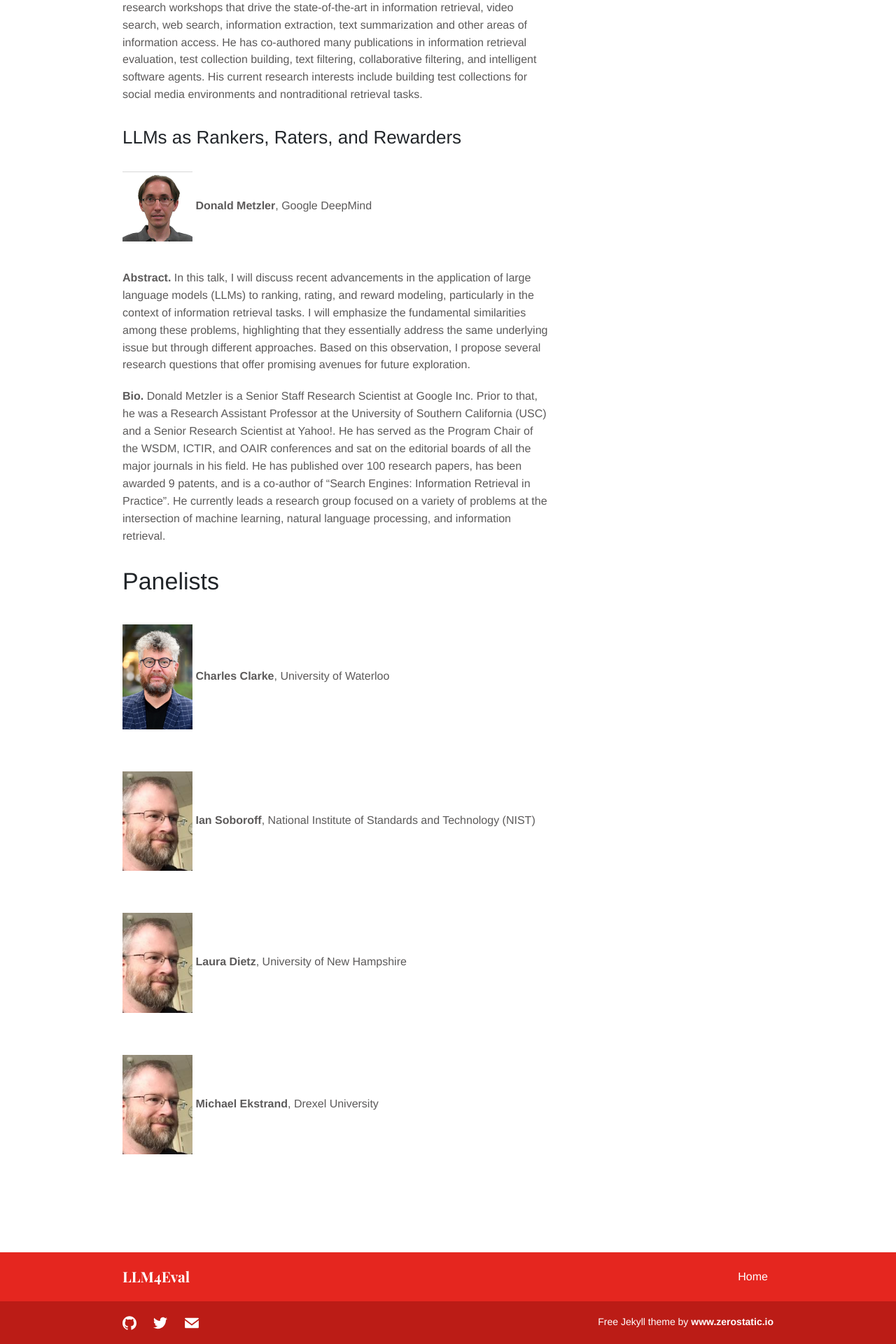
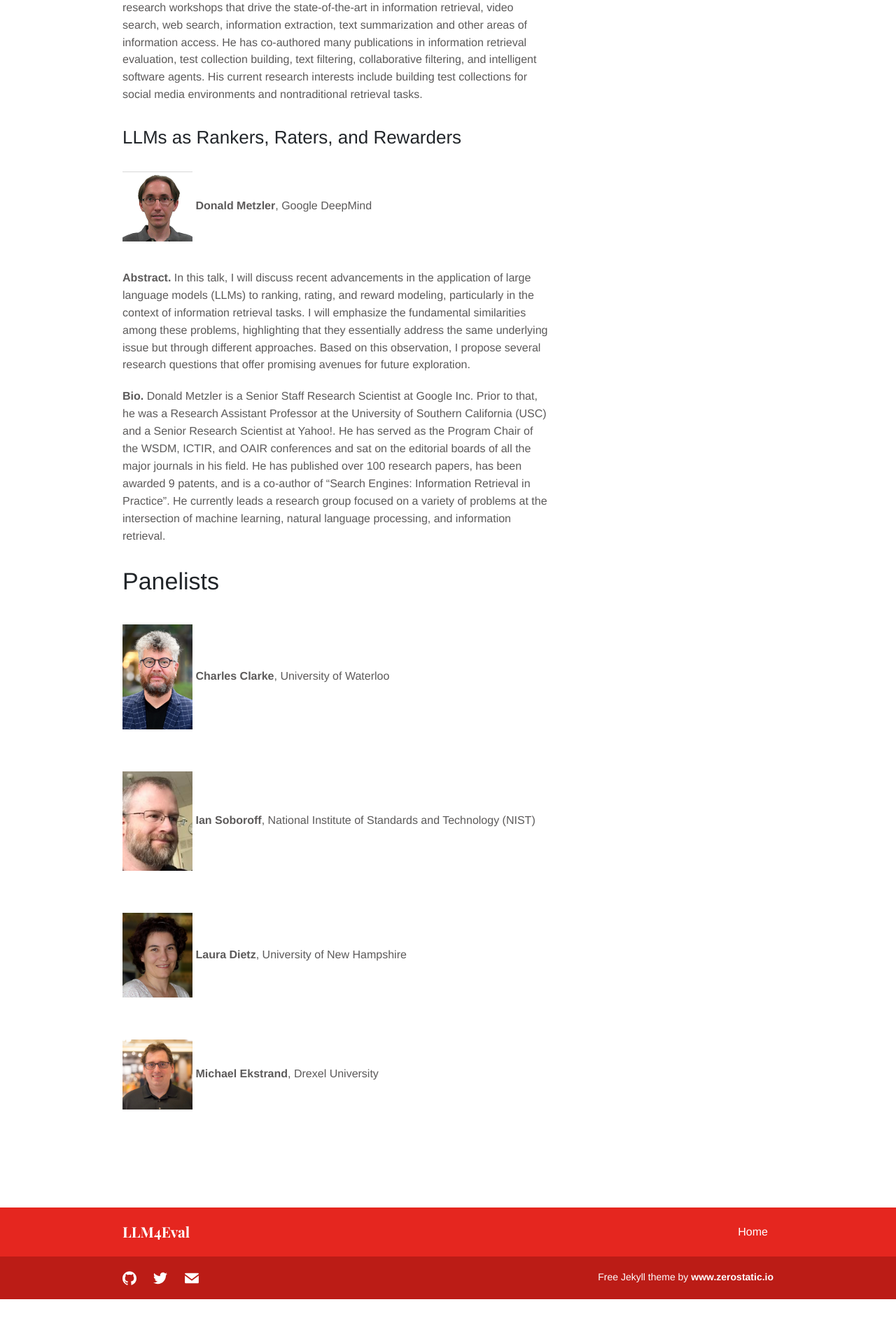
Before and after one commit to LLM4Eval/llm4eval, a Jekyll site: the page built from program.md, in a window 1280 px wide. Shown: the part 1904-3824 px from the top of the page at 70% size. Built offline with Jekyll 4.4.1, drawn with Linux system fonts in a browser that asks for light colours; after the commit the page ends 3760 px from its top, so only the background shows below that.

Commit message:
add iamges

```diff
--- a/program.md
+++ b/program.md
@@ -54,6 +54,6 @@ __Bio.__ Donald Metzler is a Senior Staff Research Scientist at Google Inc. Prio
 
 <img style="vertical-align:middle" width="100px" height="80px" src="../images/team/Ian.jpg"/> __Ian Soboroff__, National Institute of Standards and Technology (NIST)
 
-<img style="vertical-align:middle" width="100px" height="80px" src="../images/team/Ian.jpg"/> __Laura Dietz__, University of New Hampshire
+<img style="vertical-align:middle" width="100px" height="80px" src="../images/team/lauradietz.jpg"/> __Laura Dietz__, University of New Hampshire
 
-<img style="vertical-align:middle" width="100px" height="80px" src="../images/team/Ian.jpg"/> __Michael Ekstrand__, Drexel University
+<img style="vertical-align:middle" width="100px" height="80px" src="../images/team/ekstrand.jpg"/> __Michael Ekstrand__, Drexel University
```
Also changed, not shown: images/team/ekstrand.jpg (added), images/team/lauradietz.jpg (added).
